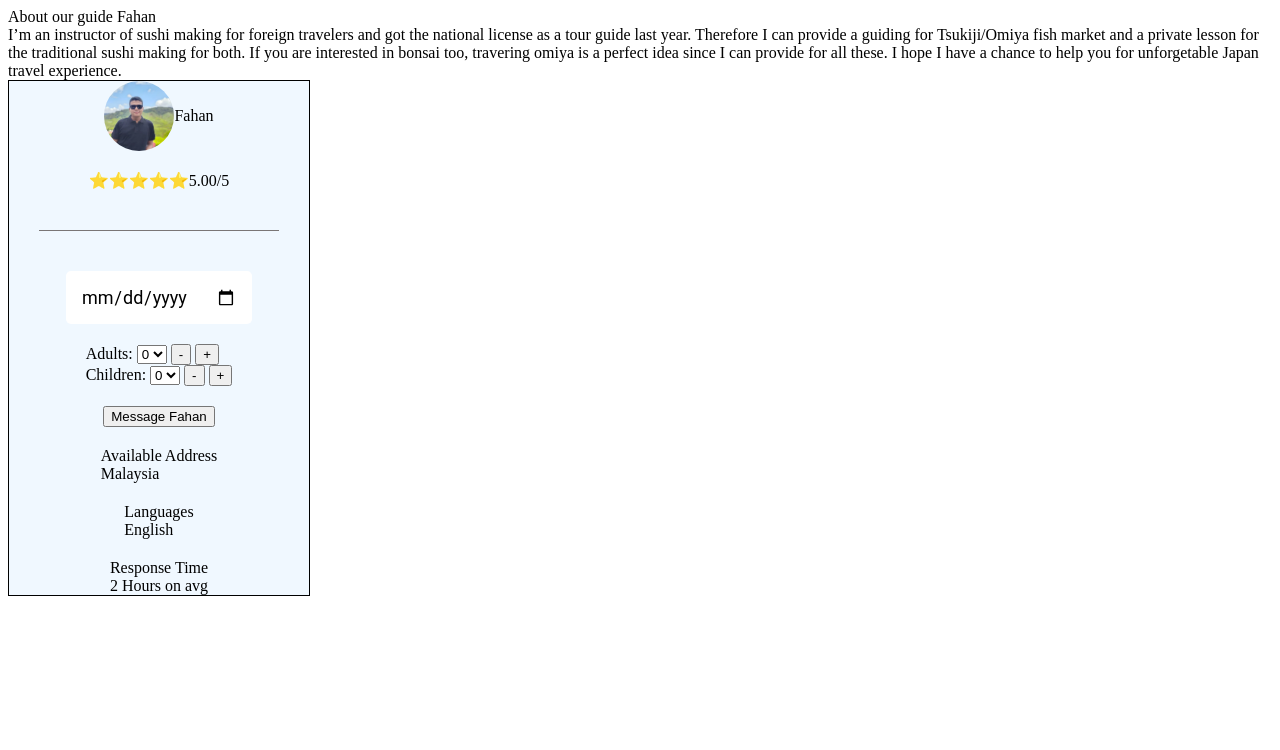
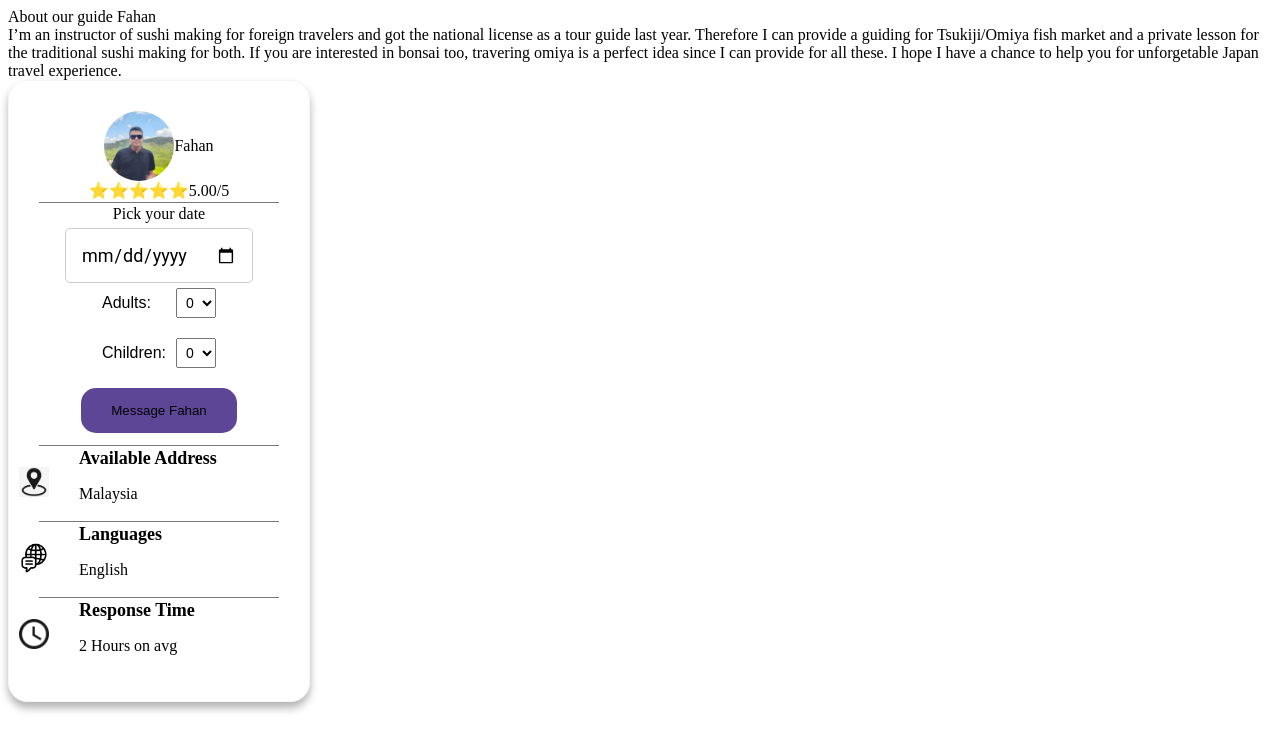
Before and after one commit to ShoyebAkter/tourism, a plain HTML site: page details.html in a window 1280 px wide. Drawn offline with Linux system fonts and the light colour scheme.

Commit message:
booking section working

```diff
--- a/details.css
+++ b/details.css
@@ -1,13 +1,13 @@
 .bookingSection{
     width: 300px;
-    background-color: aliceblue;
-    border: 1px solid black;
+    border: 1px solid #f5f5f5;
+    border-radius: 20px;
+    box-shadow: 0 6px 8px rgba(0, 0, 0, 0.3);
     display: flex;
     flex-direction: column;
     justify-content: space-around;
     align-items: center;
-    gap: 20px;
-
+    padding-block: 30px;
 }
 .nameSection img{
     width: 70px;
@@ -22,7 +22,7 @@
 .horizontal-line {
     border-top: 1px solid #7a7676; /* You can adjust the color and thickness */
     width: 80%; /* Set the width to 100% to span the entire container */
-    margin: 20px 0; /* Add some margin for spacing */
+    margin: 2px 0; /* Add some margin for spacing */
 }
 .dateSection{
     padding: 15px;
@@ -30,5 +30,68 @@
     font-family: Roboto;
     border-radius: 5px;
     outline: 0;
+    border: 1px solid #ccc;
+    margin-block: 5px;
+}
+
+.peopleSection {
+    display: flex;
+    align-items: center;
+    justify-content: space-between;
+    margin-bottom: 20px;
+    font-family: Arial, sans-serif;
+}
+
+.peopleSection label {
+    margin-right: 10px;
+}
+
+.peopleSection select {
+    padding: 5px;
+    font-size: 14px;
+}
+
+.peopleSection button {
+    padding: 5px 10px;
+    font-size: 14px;
+    cursor: pointer;
+    border: 1px solid #ccc;
+    background-color: #f5f5f5;
+    color: #333;
+    transition: background-color 0.3s, color 0.3s;
+}
+
+.peopleSection button:hover {
+    background-color: #333;
+    color: #fff;
+}
+.msgBtn{
     border: none;
+    padding: 15px 30px;
+    background-color: #5e4697;
+    border-radius: 15px;
+    margin-bottom: 10px;
 }
+.addressSection{
+    background-color:#fff;
+    width: 100%;
+
+    display: flex;
+    align-items: center;
+}
+.addressSection img{
+    width: 30px;
+    height: 30px;
+    margin-inline: 10px;
+}
+.addressSection div{
+    padding: 0;
+    font-size: large;
+    font-weight: 600;
+    padding-left: 20px;
+}
+.addressSection p{
+    font-size: medium;
+    font-weight: 500;
+    padding-left: 20px;
+}
--- a/details.html
+++ b/details.html
@@ -1,30 +1,36 @@
 <!DOCTYPE html>
 <html lang="en">
+
 <head>
     <meta charset="UTF-8">
     <meta name="viewport" content="width=device-width, initial-scale=1.0">
     <title>Document</title>
-    <link rel="stylesheet" href="./details.css"/>
+    <link rel="stylesheet" href="./details.css" />
 </head>
+
 <body>
     <div>
         <div>
             <div>About our guide Fahan</div>
-            <div>I’m an instructor of sushi making for foreign travelers and got the national license as a tour guide last year. Therefore I can provide a guiding for Tsukiji/Omiya fish market and a private lesson for the traditional sushi making for both. If you are interested in bonsai too, travering omiya is a perfect idea since I can provide for all these.
+            <div>I’m an instructor of sushi making for foreign travelers and got the national license as a tour guide
+                last year. Therefore I can provide a guiding for Tsukiji/Omiya fish market and a private lesson for the
+                traditional sushi making for both. If you are interested in bonsai too, travering omiya is a perfect
+                idea since I can provide for all these.
 
                 I hope I have a chance to help you for unforgetable Japan travel experience.</div>
         </div>
         <div class="bookingSection">
             <div class="nameSection">
-                <img src="./images/guides/fahan.png" alt=""/>
+                <img src="./images/guides/fahan.png" alt="" />
                 <div>Fahan</div>
 
             </div>
             <div><span class="rating">&#11088;&#11088;&#11088;&#11088;&#11088;</span>5.00/5</div>
             <div class="horizontal-line"></div>
-            <input class="dateSection" type="date" >
+            <div>Pick your date</div>
+            <input class="dateSection" type="date">
+            <div>
                 <div class="peopleSection">
-                <div>
                     <label for="adults">Adults:</label>
                     <select id="adults">
                         <!-- You can set the initial number of adults here -->
@@ -34,10 +40,8 @@
                         <option value="3">3</option>
                         <!-- Add more options as needed -->
                     </select>
-                <button onclick="decrease('adults')">-</button>
-                <button onclick="increase('adults')">+</button>
                 </div>
-                <div >
+                <div class="peopleSection">
                     <label for="children">Children:</label>
                     <select id="children">
                         <!-- You can set the initial number of children here -->
@@ -47,28 +51,34 @@
                         <option value="3">3</option>
                         <!-- Add more options as needed -->
                     </select>
-
-                <!-- Buttons to increase or decrease the number of guests -->
-
-
-                <button onclick="decrease('children')">-</button>
-                <button onclick="increase('children')">+</button>
                 </div>
             </div>
             <div>
-                <button>Message Fahan</button>
+                <button class="msgBtn">Message Fahan</button>
             </div>
-            <div>
+            <div class="horizontal-line"></div>
+            <div class="addressSection">
+                <span><img src="./images/location.png" alt="" /></span>
+                <section>
                     <div>Available Address</div>
-                <div>Malaysia</div>
+                    <p>Malaysia</p>
+                </section>
             </div>
-            <div>
+            <div class="horizontal-line"></div>
+            <div class="addressSection">
+                <span><img src="./images/language.png" alt="" /></span>
+                <section>
                     <div>Languages</div>
-                <div>English</div>
+                    <p>English</p>
+                </section>
             </div>
-            <div>
+            <div class="horizontal-line"></div>
+            <div class="addressSection">
+                <span><img src="./images/clock.png" alt="" /></span>
+                <section>
                     <div>Response Time</div>
-                <div>2 Hours on avg</div>
+                    <p>2 Hours on avg</p>
+                </section>
             </div>
         </div>
     </div>
@@ -87,4 +97,5 @@
         }
     </script>
 </body>
+
 </html>
```
Also changed, not shown: homepage.html (+2 -2 lines), images/clock.png (added), images/language.png (added), images/location.png (added). Lines whose indentation alone changed are shown as unchanged.
